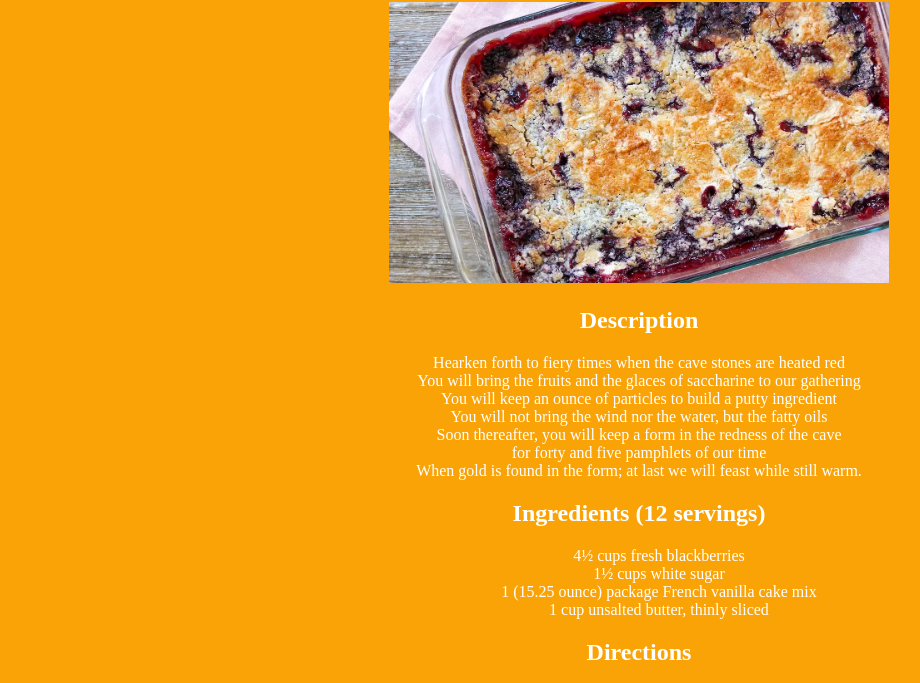
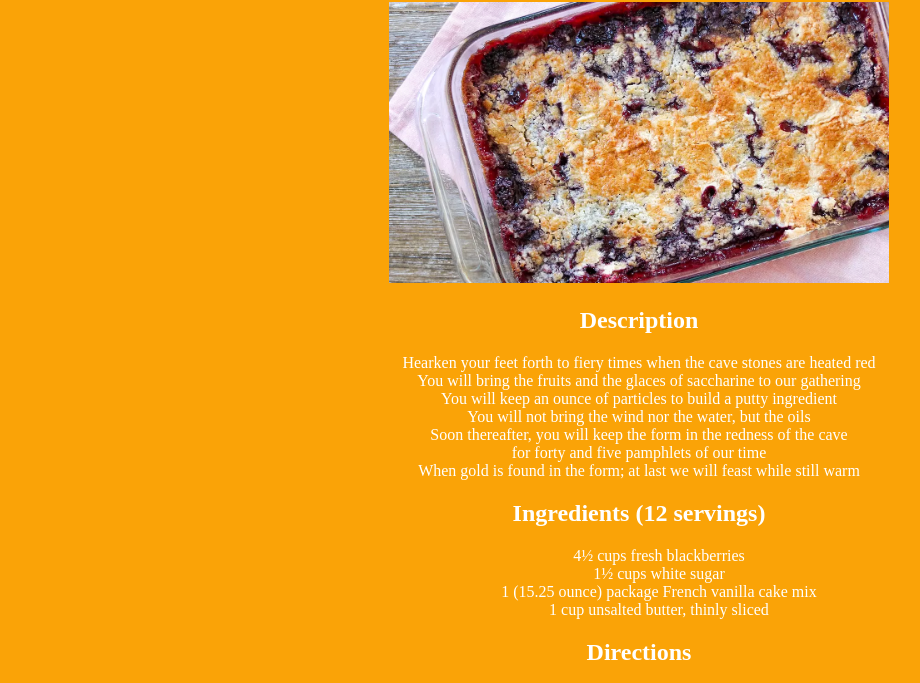
Before and after one commit to RobertHypaxNdiramiye/odin-recipes, a plain HTML site: page pages/Cake/Blackberry-Dump-Cake.html in a window 1280 px wide. Shown: the part 78-761 px from the top of the page, without its empty margins (1-921 px from the left). Drawn offline with Linux system fonts and the light colour scheme.

Commit message:
updated description paragraph

```diff
--- a/pages/Cake/Blackberry-Dump-Cake.html
+++ b/pages/Cake/Blackberry-Dump-Cake.html
@@ -11,13 +11,13 @@
     <h1>Blackberry Dump Cake</h1>
     <img src="/odin-recipes/images/blackberry.webp" width="500">
     <h2>Description</h2>
-    <p>Hearken forth to fiery times when the cave stones are heated red<br>
-    You will bring the fruits and the glaces of saccharine to our gathering<br>
-    You will keep an ounce of particles to build a putty ingredient<br>
-    You will not bring the wind nor the water, but the fatty oils<br>
-    Soon thereafter, you will keep a form in the redness of the cave<br>
-    for forty and five pamphlets of our time<br>
-    When gold is found in the form; at last we will feast while still warm.</p>
+    <p>Hearken your feet forth to fiery times when the cave stones are heated red<br>
+        You will bring the fruits and the glaces of saccharine to our gathering<br>
+        You will keep an ounce of particles to build a putty ingredient<br>
+        You will not bring the wind nor the water, but the oils<br>
+        Soon thereafter, you will keep the form in the redness of the cave<br>
+        for forty and five pamphlets of our time<br>
+        When gold is found in the form; at last we will feast while still warm</p>
     <h2>Ingredients (12 servings)</h2>
     <ul>
         <li>4½ cups fresh blackberries</li>
```
